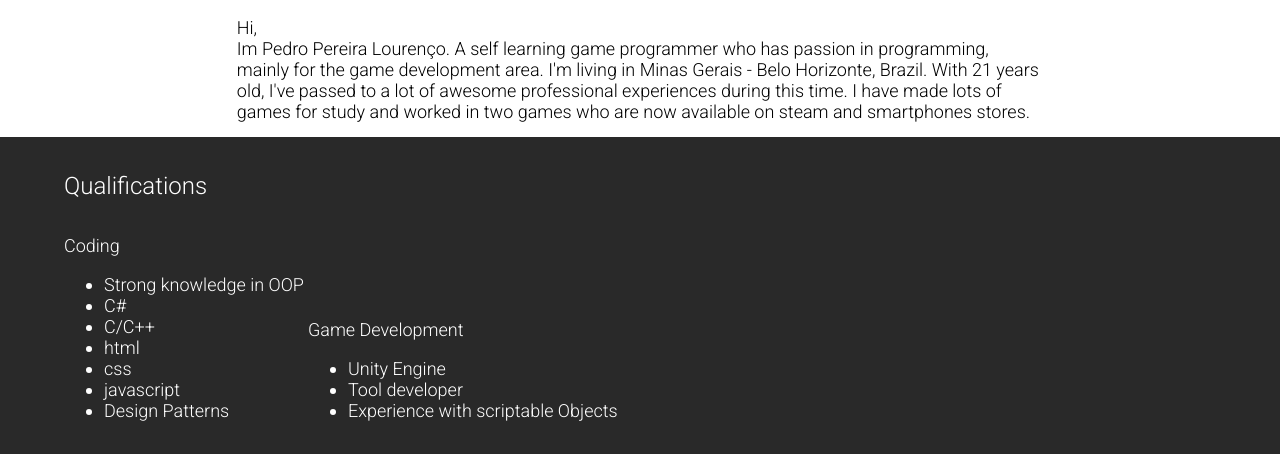
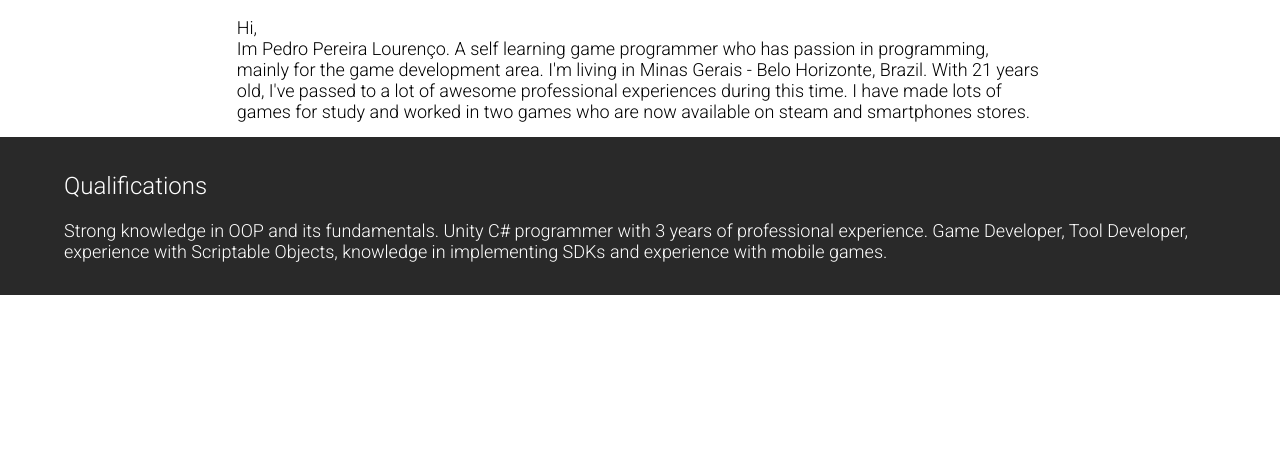
Before and after one commit to lourenco-pedro/portfolio-website, a plain HTML site: page index.html in a window 1280 px wide. Shown: the part 700-1172 px from the top of the page. After the commit the page ends 1013 px from the top, so only its background shows below. Drawn offline with Linux system fonts and the light colour scheme; a web font is replaced by a local one.

Commit message:
Edited html

```diff
--- a/index.html
+++ b/index.html
@@ -54,35 +54,11 @@
         <div class="homepage-container bgcolor-darker">
             <div class="homepage-centeredcontainer display-center-x display-block" style="height: 100%;">
                 <h1 class="lbl-title lbl-thin">Qualifications</h1>
-                <div style="display: block;">
-
-                    <div style="display: inline-block;">
-                        <h2 class="lbl-p lbl-thin">Coding</h2>
-                        <ul class="lbl-p lbl-thin">
-                            <li>Strong knowledge in OOP</li>
-                            <li>C#</li>
-                            <li>C/C++</li>
-                            <li>html</li>
-                            <li>css</li>
-                            <li>javascript</li>
-                            <li>Design Patterns</li>
-                        </ul>
-                    </div>
-
-
-
-                    <div style="display: inline-block;">
-                        <h2 class="lbl-p lbl-thin">Game Development</h2>
-                        <ul class=" lbl-p lbl-thin">
-                            <li>Unity Engine</li>
-                            <li>Tool developer</li>
-                            <li>Experience with scriptable Objects</li>
-                        </ul>
-                    </div>
-
-
-
-                </div>
+                <p class="lbl-p lbl-thin">Strong knowledge in OOP and its fundamentals. Unity C# programmer with 3 years
+                    of
+                    professional experience. Game Developer, Tool Developer, experience with Scriptable Objects,
+                    knowledge in implementing SDKs and experience with mobile games.
+                </p>
             </div>
         </div>
     </section>
```
